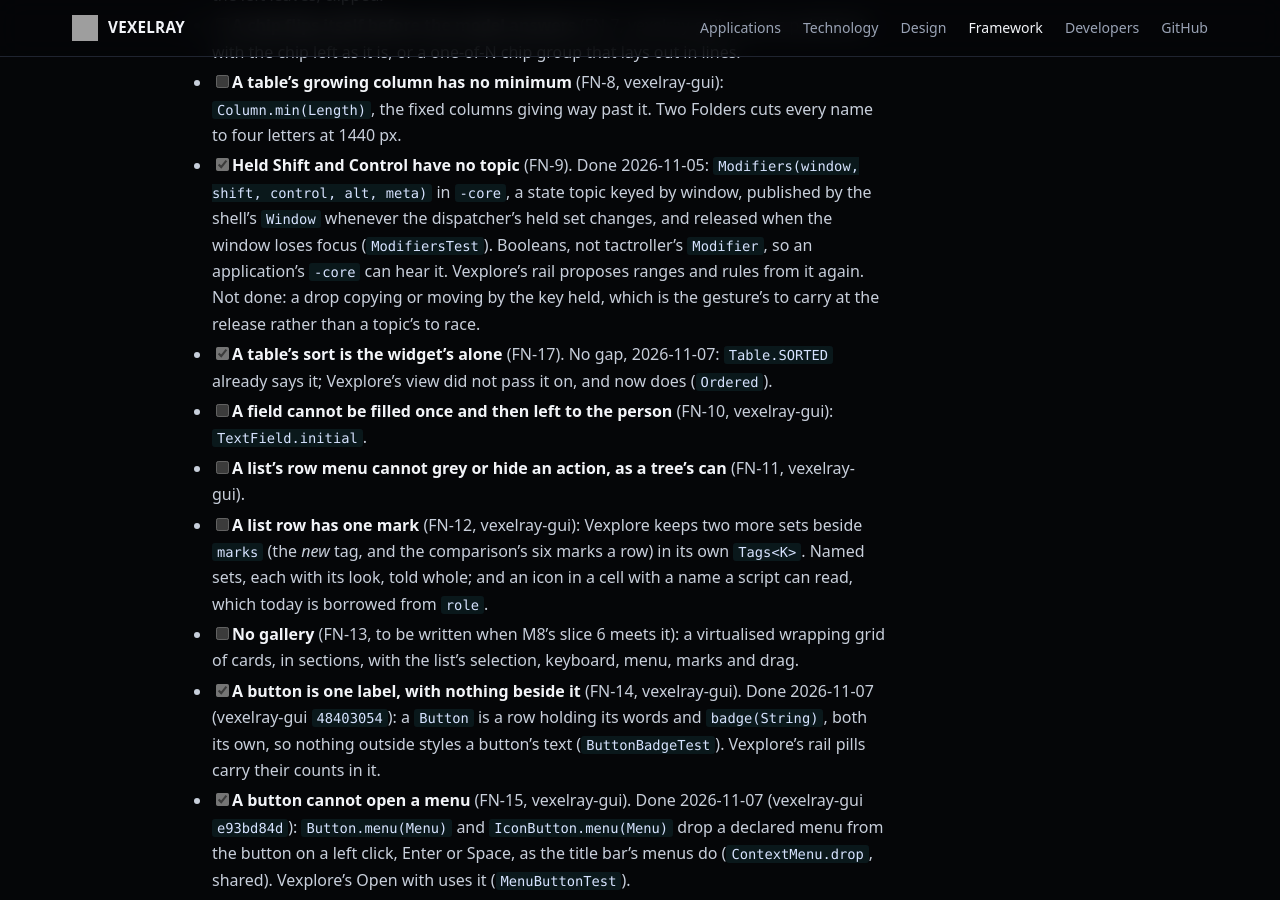
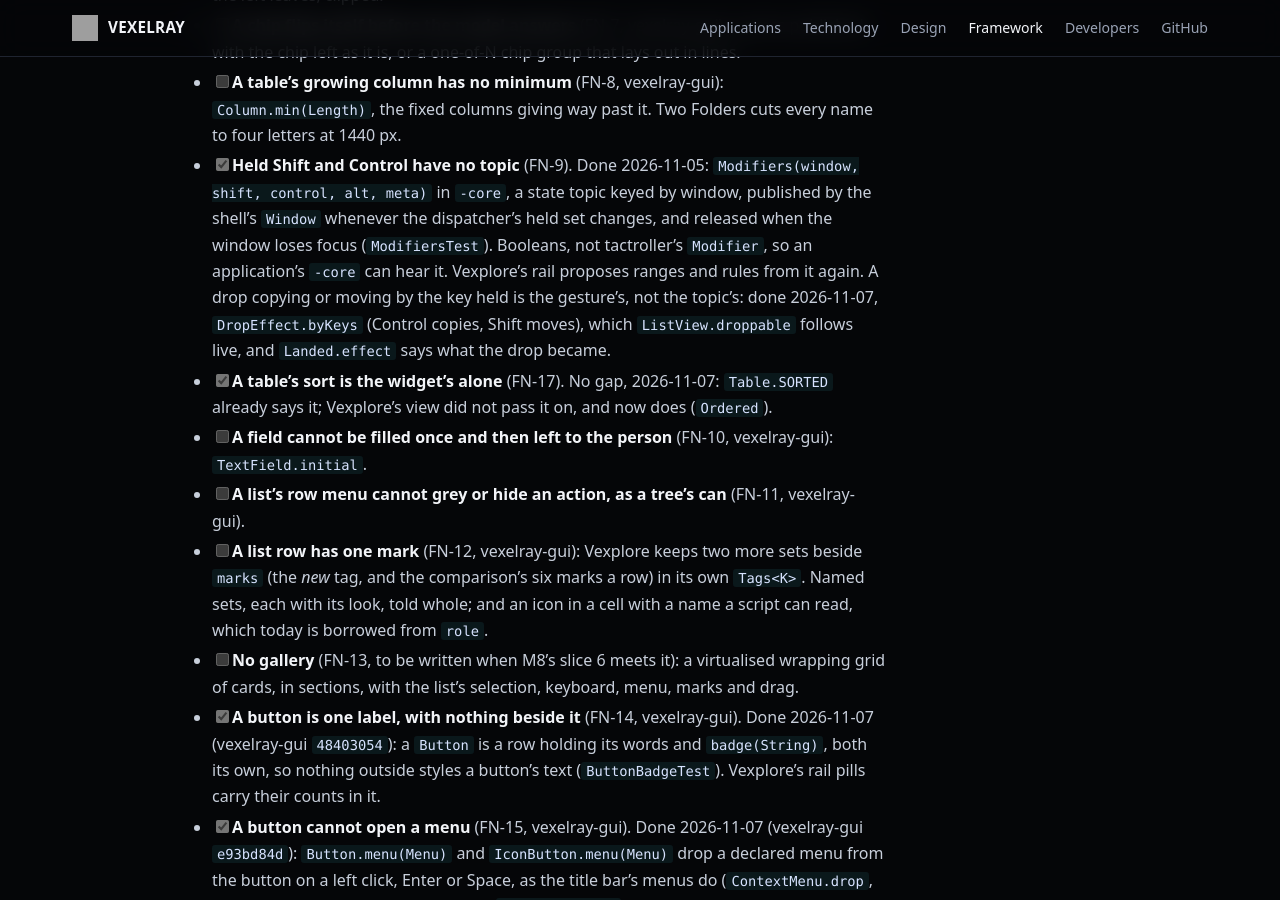
Before and after one commit to sibarum/vexelray-framework, a Jekyll site: the page built from docs/TODO.md, in a window 1280 px wide and 900 px high, scrolled down 36230 px. Built offline with Jekyll 4.4.1, drawn with Linux system fonts in a browser that asks for light colours; our own code applies the rules of GitHub Pages for plain Markdown files.

Commit message:
TODO: a drop copies or moves by the key held
Co-Authored-By: Claude Opus 5.5 <noreply@anthropic.com>

```diff
--- a/docs/TODO.md
+++ b/docs/TODO.md
@@ -1293,8 +1293,9 @@ there), which started again at FN-1; "Found by Vexplore" above is 0.1's. Most ar
 - [x] **Held Shift and Control have no topic** (FN-9). Done 2026-11-05: `Modifiers(window, shift, control, alt, meta)`
       in `-core`, a state topic keyed by window, published by the shell's `Window` whenever the dispatcher's held set
       changes, and released when the window loses focus (`ModifiersTest`). Booleans, not tactroller's `Modifier`, so an
-      application's `-core` can hear it. Vexplore's rail proposes ranges and rules from it again. Not done: a drop
-      copying or moving by the key held, which is the gesture's to carry at the release rather than a topic's to race.
+      application's `-core` can hear it. Vexplore's rail proposes ranges and rules from it again. A drop copying or
+      moving by the key held is the gesture's, not the topic's: done 2026-11-07, `DropEffect.byKeys` (Control copies,
+      Shift moves), which `ListView.droppable` follows live, and `Landed.effect` says what the drop became.
 - [x] **A table's sort is the widget's alone** (FN-17). No gap, 2026-11-07: `Table.SORTED` already says it; Vexplore's
       view did not pass it on, and now does (`Ordered`).
 - [ ] **A field cannot be filled once and then left to the person** (FN-10, vexelray-gui): `TextField.initial`.
```
